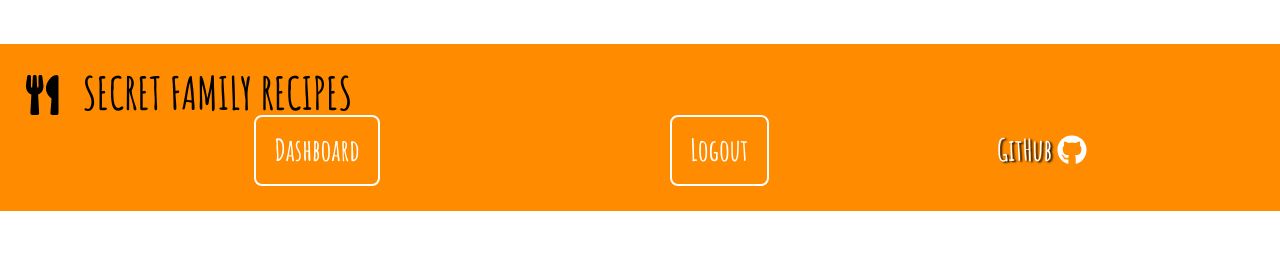
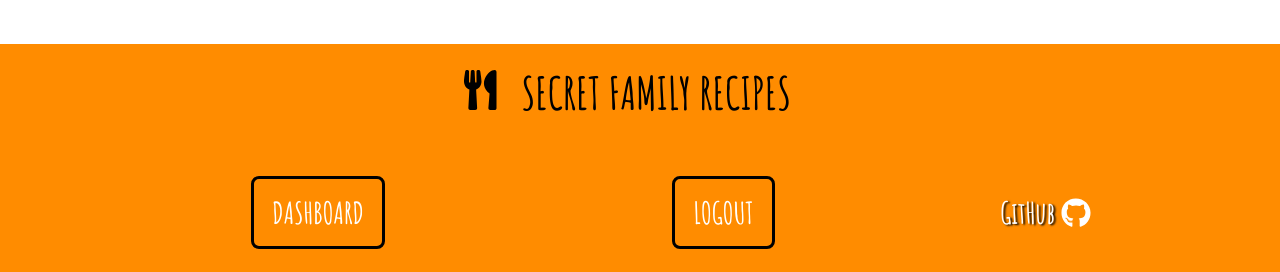
Before and after one commit to BW-secret-family-recipes-3/front-end, a React (Create React App) app in the folder secret-family-recipes/: page / in a window 1280 px wide. Shown: the part 592-864 px from the top of the page. Before the commit the page ends 803 px from the top, so only its background shows below. Built offline with nearby package versions, Linux system fonts and the light colour scheme; no server answers; sample sign-in values are in the browser's storage.

Commit message:
fixed footer issue

```diff
--- a/secret-family-recipes/src/components/Footer.js
+++ b/secret-family-recipes/src/components/Footer.js
@@ -24,6 +24,16 @@ div:first-of-type {
     display: flex;
     justify-content: center;
     margin-bottom: 5%;
+
+        svg {
+            margin-right: 4%;
+            color: black;
+            transition: all 0.3s ease-in-out;
+
+            &:hover {
+                color: slategray;
+            }
+        }
 }
 
 a {
@@ -71,15 +81,15 @@ nav {
             color: white;
             margin: 0 5%;
             text-decoration: none;
-            border: 2px solid white;
+            border: 3px solid black;
             border-radius: 8px;
             padding: 1.5% 1.5%;
             transition: all 0.3s ease-in-out;
             background-color: darkorange;
 
             &:hover {
+                background-color: #ffecd8;
                 color: black;
-                border-color: black;
                 transition: all 0.3s ease-in-out;
             }
     }
@@ -97,14 +107,20 @@ function Footer(props){
         history.push('/')
     }
 
+
+
     const loggedInLinks = () => {
         return (
             <StyledFooter className='footer'>
-                <FontAwesomeIcon icon={faUtensils} />
-                <p>SECRET FAMILY RECIPES</p>
+                <div>
+                    <Link to='/'>
+                        <FontAwesomeIcon icon={faUtensils} />
+                    </Link>
+                    <p>SECRET FAMILY RECIPES</p>
+                </div>
                 <nav>
-                    <Link to = "/user/dashboard">Dashboard</Link>
-                    <Link onClick = {logOutHandler}>Logout</Link>
+                    <Link to = "/user/dashboard">DASHBOARD</Link>
+                    <Link onClick = {logOutHandler}>LOGOUT</Link>
                     <a href='https://github.com/BW-secret-family-recipes-3' target='_blank'>
                         GitHub {githubIcon}</a>
                 </nav>
```
